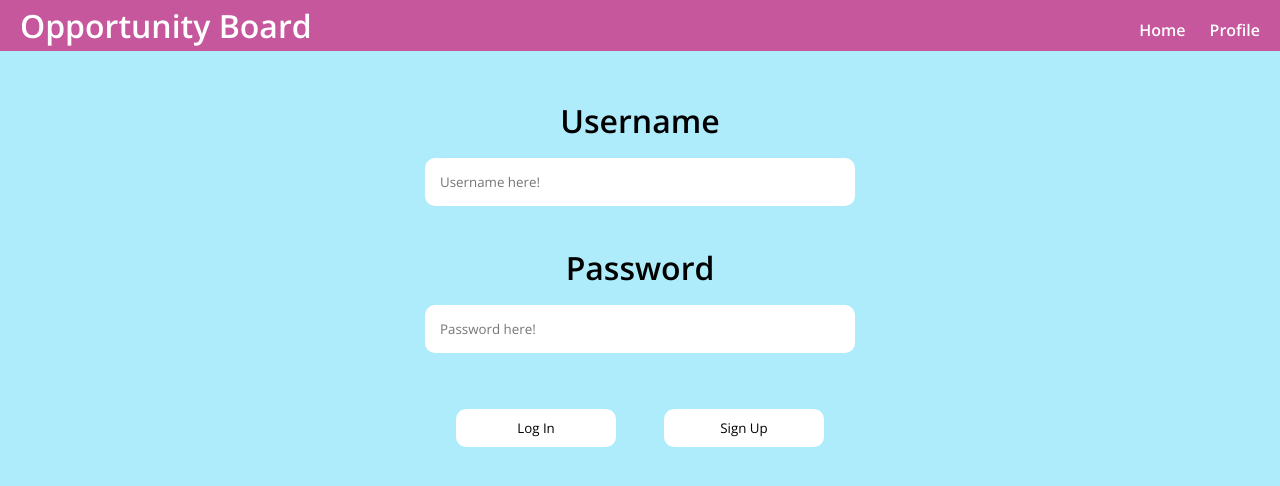
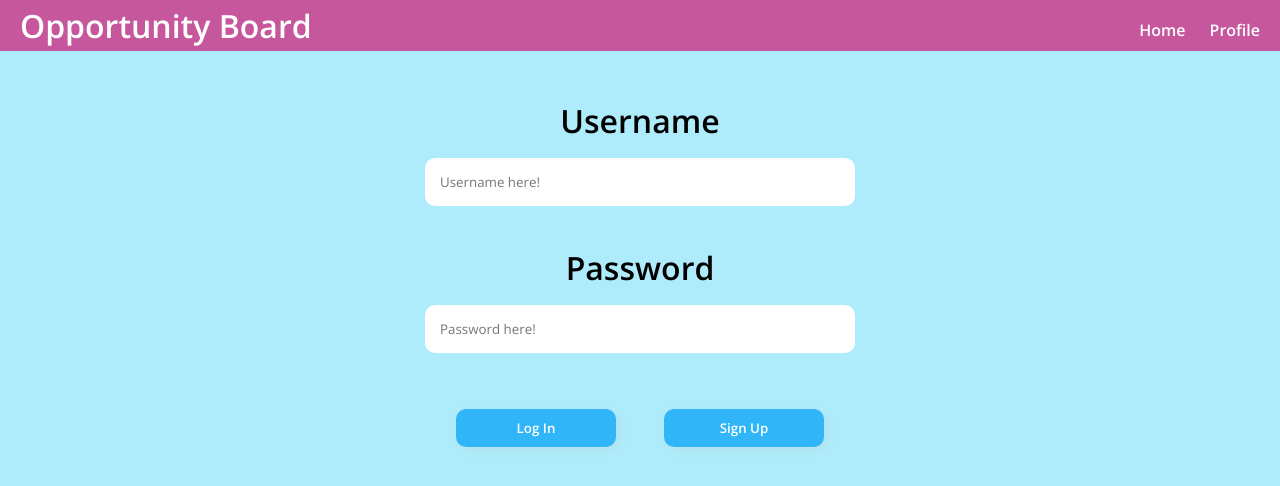
Before and after one commit to jamesmwu/joamayakieves, a React (Create React App) app in the folder frontend/: page /login in a window 1280 px wide. Shown: the top 486 px of the page. Built offline with nearby package versions, Linux system fonts and the light colour scheme.

Commit message:
Add button styling and modify layout for profile page

```diff
--- a/frontend/src/pages/Profile.js
+++ b/frontend/src/pages/Profile.js
@@ -39,7 +39,7 @@ function Profile() {
   return (
     <div>
       <h1>What's poppin, {userDetails.username}</h1>
-      <h2>Your posts</h2>
+      <h2>Your posts:</h2>
       <div className="bubble-container">
         {userBubbles.map((bub) => {
           if (bub.user === userDetails.username) {
@@ -49,9 +49,11 @@ function Profile() {
         }).reverse()}
       </div>
 
-      <button onClick={handleLogout} className='button'>
-        Logout
-      </button>
+      <div className="logoutButton">
+        <button onClick={handleLogout} className='button'>
+          Logout
+        </button>
+      </div>
     </div>
   );
 }
--- a/frontend/src/styles/Profile.css
+++ b/frontend/src/styles/Profile.css
@@ -11,6 +11,11 @@ img {
 	opacity: 1;
 	border: 2px solid rgb(0, 0, 0);
 	width: 70px;
+}
+
+h2 {
+	margin-bottom: 1rem;
+	margin-top: 5rem;
 }
 
 .loginStyle {
@@ -46,9 +51,20 @@ input {
 
 button {
 	border: none;
-	background-color: white;
+	background-color: rgb(47, 181, 248);
+	color: white;
+	font-weight: bold;
 	padding: 10px;
 	border-radius: 10px;
 	cursor: pointer;
 	width: 10rem;
+	box-shadow: 3px 3px 6px 1px rgba(196, 196, 196, 0.219);
 }
+
+button:hover {
+	transform: scale(1.02);
+}
+
+.logoutButton {
+	margin-top: 5rem;
+}
```
